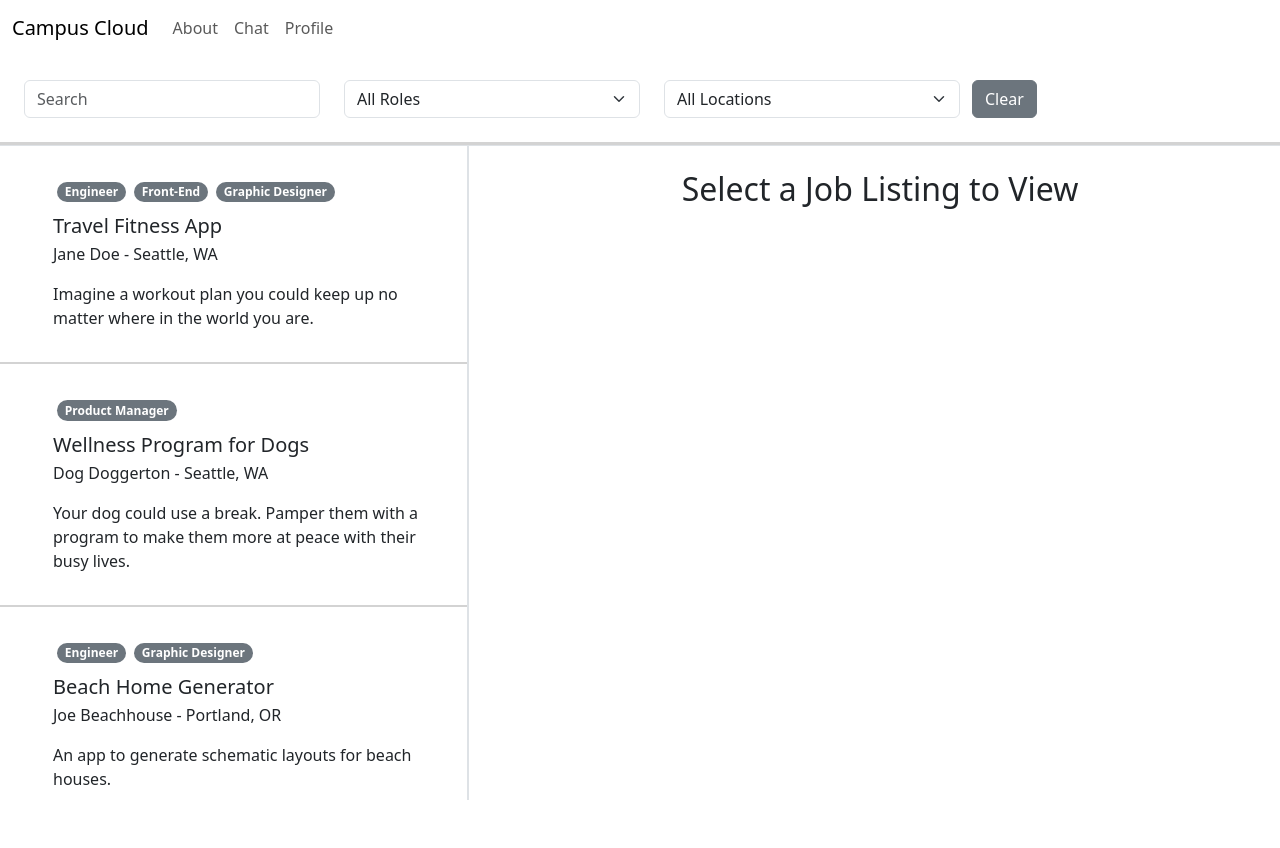
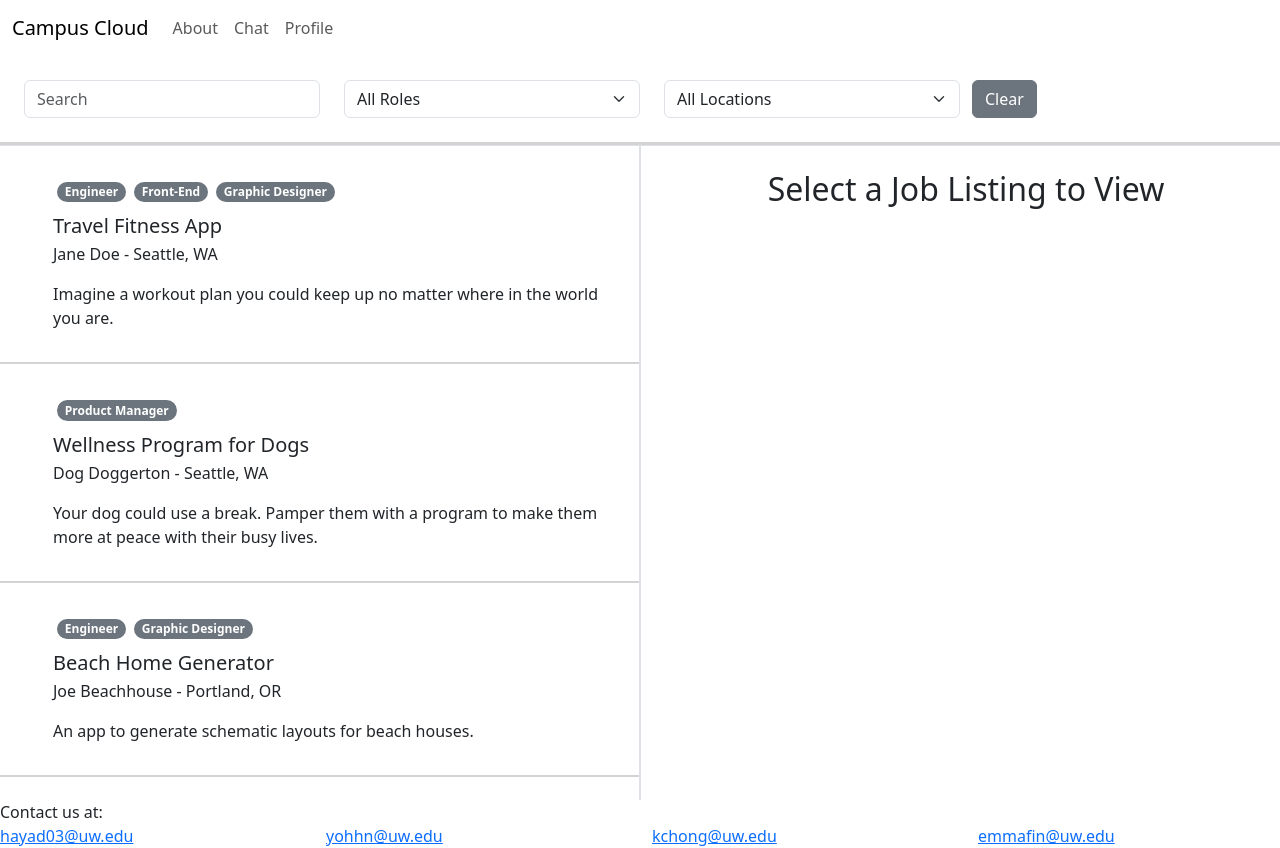
Before and after one commit to info340-au23a/project-hoda-ayad, a React (Create React App) app: page / in a window 1280 px wide. Before the commit the page ends 800 px from the top, so only its background shows below. Built offline with nearby package versions, Linux system fonts and the light colour scheme.

Commit message:
fixed filter bar clear

```diff
--- a/package.json
+++ b/package.json
@@ -9,6 +9,7 @@
     "bootstrap": "^5.3.3",
     "react": "^18.2.0",
     "react-dom": "^18.2.0",
+    "react-responsive": "^9.0.2",
     "react-router-dom": "^6.22.1",
     "react-scripts": "5.0.1",
     "reactstrap": "^9.2.2",
--- a/src/App.js
+++ b/src/App.js
@@ -36,23 +36,21 @@ function App() {
   const samplePosts = SAMPLE_POSTS;
 
   return (
+    <div>
       <div className="App full-height">
-
               <NavBar />
               <Routes>
                 <Route exact path="/" element={<Home postings={samplePosts} />} />
                 <Route element={<RequireAuth />} >
-
                   <Route path="/about" element={<About />} />
-                <Route
-                    path="/chat"
-                    element={<Chat />}
-                />
+                  <Route path="/chat" element={<Chat />} />
                   <Route path="/profile" element={<Profile />} />
                 </Route>
               </Routes>
+      </div>
+      <footer>
         <Footer />
-
+      </footer>
     </div>
   );
 }
--- a/src/components/Footer.js
+++ b/src/components/Footer.js
@@ -1,11 +1,18 @@
 'use strict'
 
 import React from 'react';
+import { Col, Row } from 'reactstrap';
 
 function Footer(props) {
     return (
       <div className="footer">
-
+        Contact us at:
+            <Row class="footer-content">
+                <Col><a href="mailto:hayad03@uw.edu">hayad03@uw.edu</a></Col>
+                <Col><a href="mailto:yohhn@uw.edu">yohhn@uw.edu</a></Col>
+                <Col><a href="mailto:kchong@uw.edu">kchong@uw.edu</a></Col>
+                <Col><a href="emmafin@uw.edu">emmafin@uw.edu</a></Col>
+            </Row>
       </div>
     );
   }
--- a/src/components/JobFilter.js
+++ b/src/components/JobFilter.js
@@ -56,6 +56,7 @@ export default function JobFilter(props) {
                     <Input id="search"
                         placeholder="Search"
                         type="search"
+                        value={query}
                         onChange={handleInput}/>
                 </Col>
                 <Col>
@@ -67,6 +68,7 @@ export default function JobFilter(props) {
                     <Input id="role-select"
                         placeholder="All Roles"
                         type="select"
+                        value={role}
                         onChange={handleSelect}>
                         <option>
                             All Roles
@@ -83,6 +85,7 @@ export default function JobFilter(props) {
                     <Input id="location-select"
                         placeholder="All Locations"
                         type="select"
+                        value={location}
                         onChange={handleSelect}>
                         <option>
                             All Locations
--- a/src/components/Postings.js
+++ b/src/components/Postings.js
@@ -7,7 +7,7 @@ import { Card, CardSubtitle, CardTitle, CardText,
 export function PostingWindow({ data }) {
     let windowContent = <SelectPrompt />;
     if (data !== null) {
-        windowContent = <PostingView data={data}/>;
+        windowContent = <PostingView key={data.title} data={data}/>;
     }
 
     return (
@@ -24,7 +24,8 @@ export function PostingsList(props) {
         props.selectPostingCallback(posting);
     }
 
-    const postingCards = props.postings.map((posting) => <PostingCard data={posting}
+    const postingCards = props.postings.map((posting) => <PostingCard key={posting.title}
+                                                                      data={posting}
                                                                       onClick={() => handleClick(posting)}/>)
 
     return (
--- a/src/css/style.css
+++ b/src/css/style.css
@@ -13,16 +13,25 @@ html, body, #root, .App{
     flex-direction: column;
   }
 
+  /* page div including filter bar */
   .home {
     overflow: hidden;
   }
 
+  /* parent content reactstrap Row element */
   .postings-view {
     height: 100%;
-    overflow-y: auto;
+    overflow: auto;
     border-top: solid lightgray;
   }
 
-  .col.posting-list-container {
+  /* col 1 reactstrap Col with child div containing reactstrap Cards */
+  .row .col.postings {
+    overflow-y: auto;
     max-width: 30em;
   }
+
+   /* col 2 reactstrap Col with one child reactstrap Card elem*/
+   .row .col.posting-window {
+    overflow-y: auto;
+  }
--- a/src/pages/Home.js
+++ b/src/pages/Home.js
@@ -12,8 +12,6 @@ function Home(props) {
     const [selectedPosting, setSelectedPosting] = useState(null);
     const [filteredData, setFilteredData] = useState(props.postings);
 
-
-
     const roleOptions = [...new Set(props.postings.reduce((all, current) => {
         return all.concat(current.roles);
     }, []))].sort();
@@ -21,6 +19,7 @@ function Home(props) {
     const locOptions = [...new Set(props.postings.reduce((all, current) => {
         return all.concat(current.location);
     }, []))].sort();
+
 
     function applyFilter(query, role, loc) {
         setQuery(query);
@@ -59,7 +58,7 @@ function Home(props) {
                 <Col className='p-0 border posting-list-container'>
                     <PostingsList key="postings-list" postings={filteredData} selectPostingCallback={selectPosting}/>
                 </Col>
-                <Col className='p-0 border'>
+                <Col className='p-0 border posting-window'>
                     <PostingWindow key="posting-window" data={selectedPosting}/>
                 </Col>
             </Row>
--- a/src/sample-data.json
+++ b/src/sample-data.json
@@ -1,18 +1,18 @@
 [
     {
-      "title": "Travel Fitness App",
-      "roles": ["Engineer", "Front-End", "Graphic Designer"],
-      "location": "Seattle, WA",
-      "shortdesc": "Imagine a workout plan you could keep up no matter where in the world you are.",
-      "longdesc": "Imagine a workout plan you could keep up no matter where in the world you are. Imagine a workout plan you could keep up no matter where in the world you are. Imagine a workout plan you could keep up no matter where in the world you are.",
-      "poster": "Jane Doe"
+        "title": "Travel Fitness App",
+        "roles": ["Engineer", "Front-End", "Graphic Designer"],
+        "location": "Seattle, WA",
+        "shortdesc": "Imagine a workout plan you could keep up no matter where in the world you are.",
+        "longdesc": "This is a classic app creation project created by like-minded travelers who want to keep themselves healthy. We're seeking an Engineer and Designer to help bring our conceptual idea to life.",
+        "poster": "Jane Doe"
     },
     {
       "title": "Wellness Program for Dogs",
       "roles": ["Product Manager"],
       "location": "Seattle, WA",
       "shortdesc": "Your dog could use a break. Pamper them with a program to make them more at peace with their busy lives.",
-      "longdesc": "Imagine a workout plan you could keep up no matter where in the world you are. Imagine a workout plan you could keep up no matter where in the world you are. Imagine a workout plan you could keep up no matter where in the world you are.",
+      "longdesc": "",
       "poster": "Dog Doggerton"
     },
     {
```
Also changed, not shown: src/css/responsive-posting.css (added), 1 other file (tests, documents, lock files or other folders). Lines whose indentation alone changed are shown as unchanged.
